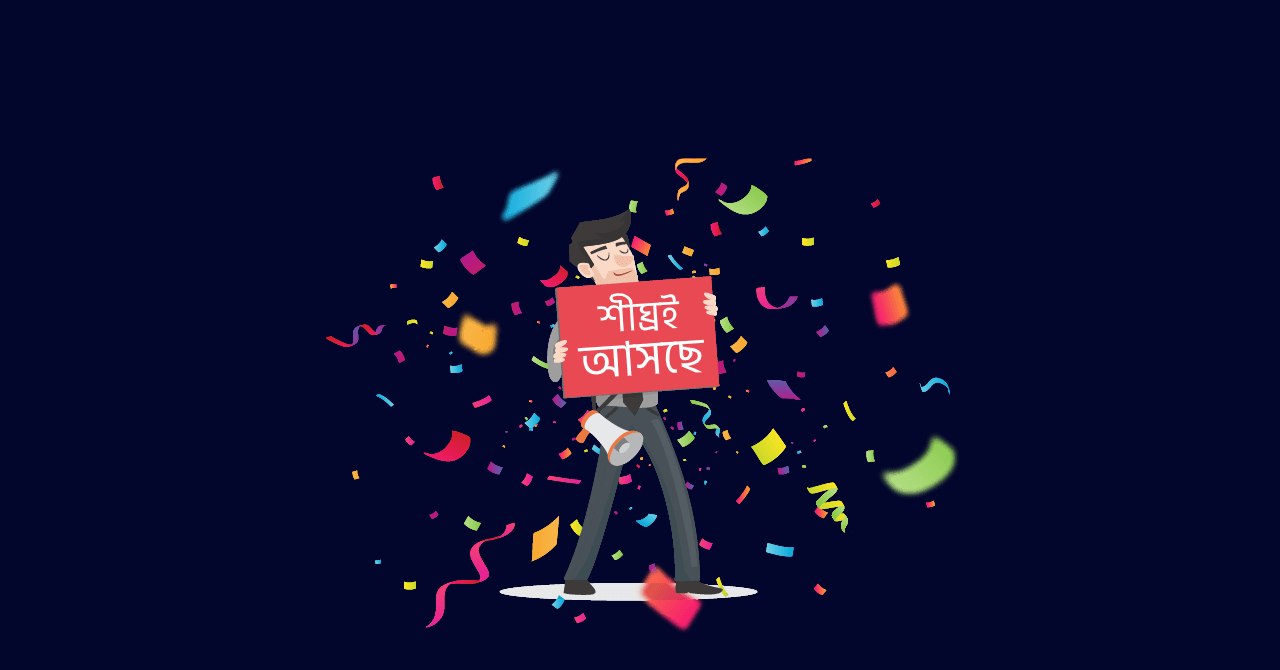
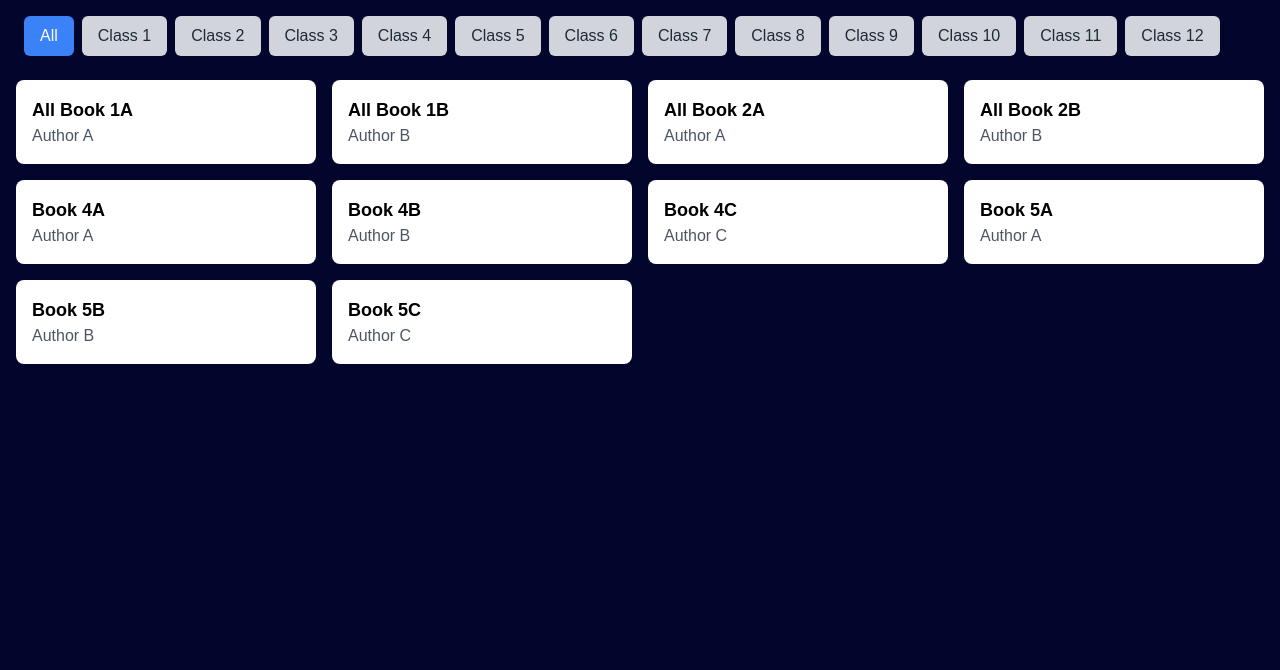
Before and after one commit to JosimHossain1/qsolution, a Next.js app: page /books in a window 1280 px wide. Shown: the top 670 px of the page. Built offline with nearby package versions, Linux system fonts and the light colour scheme.

Commit message:
Add Book

```diff
--- /dev/null
+++ b/app/books/page.jsx
@@ -0,0 +1,72 @@
+"use client";
+import { useState } from "react";
+import { motion } from "framer-motion";
+
+import booksData from "@/data/books.json";
+
+const HomePage = () => {
+  const classes = Object.keys(booksData);
+  const [selectedClass, setSelectedClass] = useState("All");
+  const books = booksData[selectedClass];
+
+  return (
+    <div className="container mx-auto p-4">
+      <div
+        className="flex space-x-2 pb-2"
+        style={{
+          overflowX: "auto",
+          WebkitOverflowScrolling: "touch", // Enable smooth scrolling on iOS
+        }}
+      >
+        <style>
+          {`
+            /* Hide the horizontal scrollbar */
+            .flex::-webkit-scrollbar {
+              display: none;
+            }
+          `}
+        </style>
+        <button
+          onClick={() => setSelectedClass("All")}
+          className={`px-4 py-2 ${
+            selectedClass === "All"
+              ? "bg-blue-500 text-white"
+              : "bg-gray-300 text-gray-800"
+          } rounded-md`}
+        >
+          All
+        </button>
+        {Array.from({ length: 12 }, (_, index) => (
+          <button
+            key={index}
+            onClick={() => setSelectedClass(`Class ${index + 1}`)}
+            className={`px-4 py-2 ${
+              selectedClass === `Class ${index + 1}`
+                ? "bg-blue-500 text-white"
+                : "bg-gray-300 text-gray-800"
+            } rounded-md`}
+          >
+            Class {index + 1}
+          </button>
+        ))}
+      </div>
+
+      <div className="grid grid-cols-1 md:grid-cols-2 lg:grid-cols-4 gap-4 mt-4">
+        {books.map((book, index) => (
+          <motion.div
+            key={index}
+            initial={{ opacity: 0, y: 20 }}
+            animate={{ opacity: 1, y: 0 }}
+            transition={{ duration: 0.5 }}
+            className="bg-white rounded-lg p-4"
+          >
+            <p className="text-lg font-semibold">{book.title}</p>
+            <p className="text-gray-600">{book.author}</p>
+          </motion.div>
+        ))}
+      </div>
+    </div>
+  );
+};
+
+export default HomePage;
--- a/app/books/page.tsx
+++ /dev/null
@@ -1,85 +0,0 @@
-// "use client";
-// import dip from "../../assets/cover.png";
-// import Image from "next/image";
-// import { useState } from "react";
-// const Home = () => {
-//   const [zoomLevel, setZoomLevel] = useState(1);
-//   const [position, setPosition] = useState({ x: 0, y: 0 });
-
-//   const handleWheel = (e: any) => {
-//     e.preventDefault();
-
-//     // Increase or decrease the zoom level based on the scroll direction
-//     if (e.deltaY > 0) {
-//       setZoomLevel((prevZoom) => Math.max(0.5, prevZoom - 0.1));
-//     } else {
-//       setZoomLevel((prevZoom) => Math.min(2, prevZoom + 0.1));
-//     }
-//   };
-
-//   const handleDragStart = (e: any) => {
-//     e.preventDefault();
-
-//     let startX = e.clientX; // Declare as variable
-//     let startY = e.clientY; // Declare as variable
-
-//     const handleMouseMove = (e: any) => {
-//       const deltaX = e.clientX - startX;
-//       const deltaY = e.clientY - startY;
-
-//       setPosition((prevPosition) => ({
-//         x: prevPosition.x + deltaX,
-//         y: prevPosition.y + deltaY,
-//       }));
-
-//       startX = e.clientX; // Update the variable
-//       startY = e.clientY; // Update the variable
-//     };
-
-//     const handleMouseUp = () => {
-//       window.removeEventListener("mousemove", handleMouseMove);
-//       window.removeEventListener("mouseup", handleMouseUp);
-//     };
-
-//     window.addEventListener("mousemove", handleMouseMove);
-//     window.addEventListener("mouseup", handleMouseUp);
-//   };
-
-//   return (
-//     <div className="flex justify-center items-center min-h-screen">
-//       <div
-//         className="relative overflow-hidden border"
-//         onWheel={handleWheel}
-//         onMouseDown={handleDragStart}
-//         style={{
-//           width: "1000px",
-//           height: "100vh",
-//           cursor: "grab",
-//         }}
-//       >
-//         <Image
-//           src={dip}
-//           alt="Zoomable Image"
-//           className="transform transition-transform"
-//           style={{
-//             transform: `scale(${zoomLevel}) translate(${position.x}px, ${position.y}px)`,
-//           }}
-//         />
-//       </div>
-//     </div>
-//   );
-// };
-
-// export default Home;
-
-import Image from "next/image";
-import comming from "@/assets/coming-soon.bn.png";
-const page = () => {
-  return (
-    <div className="text-center flex justify-center items-center h-screen ">
-      <Image src={comming} alt="Comming soon" />
-    </div>
-  );
-};
-
-export default page;
--- a/components/home/Navbar.tsx
+++ b/components/home/Navbar.tsx
@@ -19,7 +19,7 @@ const Navbar = () => {
             <Link href="/login">
               <Button
                 text={"লগইন"}
-                design={"bg-blue-950 px-3 py-1  text-xl rounded"}
+                design={"bg-blue-950 px-3 py-1 text-white text-xl rounded"}
               />
             </Link>
             <button
@@ -61,14 +61,14 @@ const Navbar = () => {
                   হোম
                 </Link>
               </li>
-              <li>
+              {/* <li>
                 <Link
                   href="#"
                   className="block py-2 text-xl pl-3 pr-4 text-gray-900 rounded hover:bg-gray-100 md:hover:bg-transparent md:hover:text-blue-700 md:p-0 "
                 >
-                  ক্লাস ১-২
+                  ক্লাস ১-১২
                 </Link>
-              </li>
+              </li> */}
               <li>
                 <Link
                   href="/old-questions"
@@ -88,15 +88,15 @@ const Navbar = () => {
               <li>
                 <Link
                   href="/books"
-                  className="block py-2  text-xl pl-3  pr-4 text-gray-900 rounded hover:bg-gray-100 md:hover:bg-transparent md:hover:text-blue-700 md:p-0"
+                  className="block py-2  text-xl pl-3 pr-4 text-gray-900 rounded hover:bg-gray-100 md:hover:bg-transparent md:hover:text-blue-700 md:p-0"
                 >
-                  সকল বই
+                  পাঠ্য বই
                 </Link>
               </li>
               <li>
                 <Link
                   href="/notes"
-                  className="block py-2  text-xl pl-3  pr-4 text-gray-900 rounded hover:bg-gray-100 md:hover:bg-transparent md:hover:text-blue-700 md:p-0"
+                  className="block py-2  text-xl pl-3 pr-4 text-gray-900 rounded hover:bg-gray-100 md:hover:bg-transparent md:hover:text-blue-700 md:p-0"
                 >
                   ক্লাস নোট
                 </Link>
--- a/components/shared/Button.tsx
+++ b/components/shared/Button.tsx
@@ -4,7 +4,7 @@ const Button = (props: any) => {
   return (
     <button
       type="button"
-      className={`text-white font-medium rounded-lg text-center mr-3 md:mr-0 ${props.design}`}
+      className={`font-medium rounded-lg text-center mr-3 md:mr-0 ${props.design}`}
     >
       {props.text}
     </button>
--- /dev/null
+++ b/data/books.json
@@ -0,0 +1,124 @@
+{
+  "All": [
+    {
+      "title": "All Book 1A",
+      "author": "Author A",
+      "cover": "/images/book1a.jpg"
+    },
+    {
+      "title": "All Book 1B",
+      "author": "Author B",
+      "cover": "/images/book1b.jpg"
+    },
+    {
+      "title": "All Book 2A",
+      "author": "Author A",
+      "cover": "/images/book2a.jpg"
+    },
+    {
+      "title": "All Book 2B",
+      "author": "Author B",
+      "cover": "/images/book2b.jpg"
+    },
+    {
+      "class": "Class 4",
+      "title": "Book 4A",
+      "author": "Author A",
+      "cover": "/images/book4a.jpg"
+    },
+    {
+      "class": "Class 4",
+      "title": "Book 4B",
+      "author": "Author B",
+      "cover": "/images/book4b.jpg"
+    },
+    {
+      "class": "Class 4",
+      "title": "Book 4C",
+      "author": "Author C",
+      "cover": "/images/book4c.jpg"
+    },
+    {
+      "class": "Class 5",
+      "title": "Book 5A",
+      "author": "Author A",
+      "cover": "/images/book5a.jpg"
+    },
+    {
+      "class": "Class 5",
+      "title": "Book 5B",
+      "author": "Author B",
+      "cover": "/images/book5b.jpg"
+    },
+    {
+      "class": "Class 5",
+      "title": "Book 5C",
+      "author": "Author C",
+      "cover": "/images/book5c.jpg"
+    }
+  ],
+  "Class 1": [
+    {
+      "title": "Book 1A",
+      "author": "Author A",
+      "cover": "/images/book1a.jpg"
+    },
+    {
+      "title": "Book 1B",
+      "author": "Author B",
+      "cover": "/images/book1b.jpg"
+    }
+  ],
+  "Class 2": [
+    {
+      "title": "Book 2A",
+      "author": "Author A",
+      "cover": "/images/book2a.jpg"
+    },
+    {
+      "title": "Book 2B",
+      "author": "Author B",
+      "cover": "/images/book2b.jpg"
+    }
+  ],
+  "Class 4": [
+    {
+      "class": "Class 4",
+      "title": "Book 4A",
+      "author": "Author A",
+      "cover": "/images/book4a.jpg"
+    },
+    {
+      "class": "Class 4",
+      "title": "Book 4B",
+      "author": "Author B",
+      "cover": "/images/book4b.jpg"
+    },
+    {
+      "class": "Class 4",
+      "title": "Book 4C",
+      "author": "Author C",
+      "cover": "/images/book4c.jpg"
+    }
+  ],
+  "Class 5": [
+    {
+      "class": "Class 5",
+      "title": "Book 5A",
+      "author": "Author A",
+      "cover": "/images/book5a.jpg"
+    },
+    {
+      "class": "Class 5",
+      "title": "Book 5B",
+      "author": "Author B",
+      "cover": "/images/book5b.jpg"
+    },
+    {
+      "class": "Class 5",
+      "title": "Book 5C",
+      "author": "Author C",
+      "cover": "/images/book5c.jpg"
+    }
+  ]
+}
--- a/package.json
+++ b/package.json
@@ -16,6 +16,7 @@
     "autoprefixer": "10.4.14",
     "eslint": "8.46.0",
     "eslint-config-next": "13.4.12",
+    "framer-motion": "^10.16.4",
     "mongoose": "^7.4.2",
     "next": "13.4.12",
     "postcss": "8.4.27",
--- a/tsconfig.json
+++ b/tsconfig.json
@@ -30,7 +30,8 @@
     ".next/types/**/*.ts",
     "app/old-questions/diploma/page.jsx",
     "app/exam/page.jsx",
-    "components/home/HeroBottomArea/HeroBottom.jsx"
+    "components/home/HeroBottomArea/HeroBottom.jsx",
+    "app/books/page.jsx"
   ],
   "exclude": ["node_modules"]
 }
```
Also changed, not shown: components/home/Footer.tsx (+13 -18 lines), components/home/HeroArea.tsx (+16 -8 lines), components/home/HeroBottomArea/HeroBottom.jsx (+9 -17 lines), 1 other file (tests, documents, lock files or other folders).
